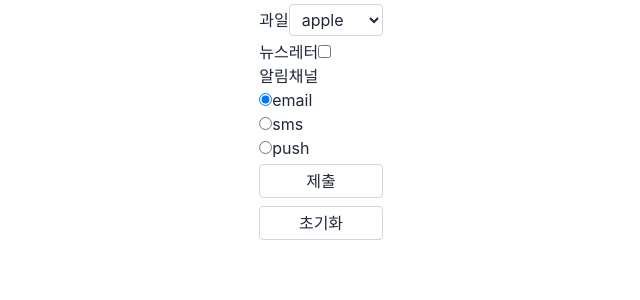
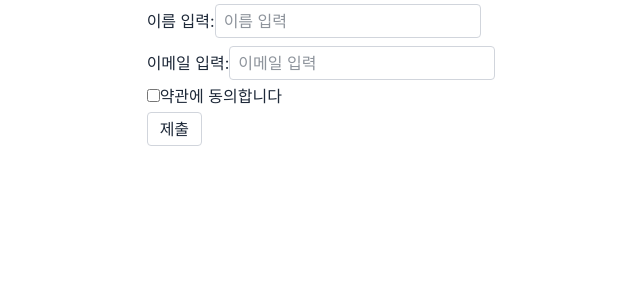
Before and after one commit to OhChangEun/FrontendPlayGround, a React (Vite) app: page / in a window 1280 px wide. Shown: the top 300 px of the page, without its empty margins (319-959 px from the left). Built offline with nearby package versions, Linux system fonts and the light colour scheme.

Commit message:
11: 회원가입 form 검증 (validate 순수 함수, ComponentProps 상속 + ...rest로 TextField·CheckboxField)

```diff
--- a/src/App.tsx
+++ b/src/App.tsx
@@ -1,4 +1,4 @@
-import Exercise from "./exercises/10-preference-form";
+import Exercise from "./exercises/11-signup-validation";
 
 export default function App() {
   return (
--- /dev/null
+++ b/src/exercises/11-signup-validation.tsx
@@ -0,0 +1,95 @@
+import { useId, useState } from "react";
+
+function isValidEmailFormat(value: string) {
+  return value.includes("@");
+}
+
+function validate(name: string, email: string, agreed: boolean): string | null {
+  if (name === "") return "사용자 이름을 입력하세요.";
+  if (!isValidEmailFormat(email)) return "올바른 이메일을 입력하세요.";
+  if (!agreed) return "약관에 동의해주세요.";
+  return null;
+}
+
+function SignupValidation() {
+  const [name, setName] = useState("");
+  const [email, setEmail] = useState("");
+  const [agreed, setAgreed] = useState(false);
+  const [error, setError] = useState<string | null>(null);
+
+  function handleSubmit(e: React.SubmitEvent<HTMLFormElement>) {
+    e.preventDefault();
+
+    const trimmedName = name.trim();
+    const trimmedEmail = email.trim();
+
+    const errorMessage = validate(trimmedName, trimmedEmail, agreed);
+    setError(errorMessage);
+
+    if (errorMessage) return;
+
+    alert(`${trimmedName}, 가입이 완료되었습니다!`);
+  }
+
+  return (
+    <form onSubmit={handleSubmit}>
+      <TextField
+        label="이름 입력:"
+        placeholder="이름 입력"
+        value={name}
+        onChange={(e) => setName(e.target.value)}
+      />
+      <TextField
+        type="email"
+        label="이메일 입력:"
+        placeholder="이메일 입력"
+        value={email}
+        onChange={(e) => setEmail(e.target.value)}
+      />
+      <CheckboxField
+        label="약관에 동의합니다"
+        checked={agreed}
+        onChange={(e) => setAgreed(e.target.checked)}
+      />
+      <button type="submit">제출</button>
+      {error && <div>{error}</div>}
+    </form>
+  );
+}
+
+interface CheckboxFieldProps extends Omit<
+  React.ComponentProps<"input">,
+  "type"
+> {
+  label: string;
+}
+
+function CheckboxField({ label, id, ...rest }: CheckboxFieldProps) {
+  const generatedId = useId();
+  const inputId = id ?? generatedId;
+
+  return (
+    <div>
+      <input {...rest} type="checkbox" id={inputId} />
+      <label htmlFor={inputId}>{label}</label>
+    </div>
+  );
+}
+
+interface TextFieldProps extends React.ComponentProps<"input"> {
+  label: string;
+}
+
+function TextField({ label, id, ...rest }: TextFieldProps) {
+  const generatedId = useId();
+  const inputId = id ?? generatedId;
+
+  return (
+    <div>
+      <label htmlFor={inputId}>{label}</label>
+      <input {...rest} id={inputId} />
+    </div>
+  );
+}
+
+export default SignupValidation;
```
Also changed, not shown: 2 other files (tests, documents, lock files or other folders).
